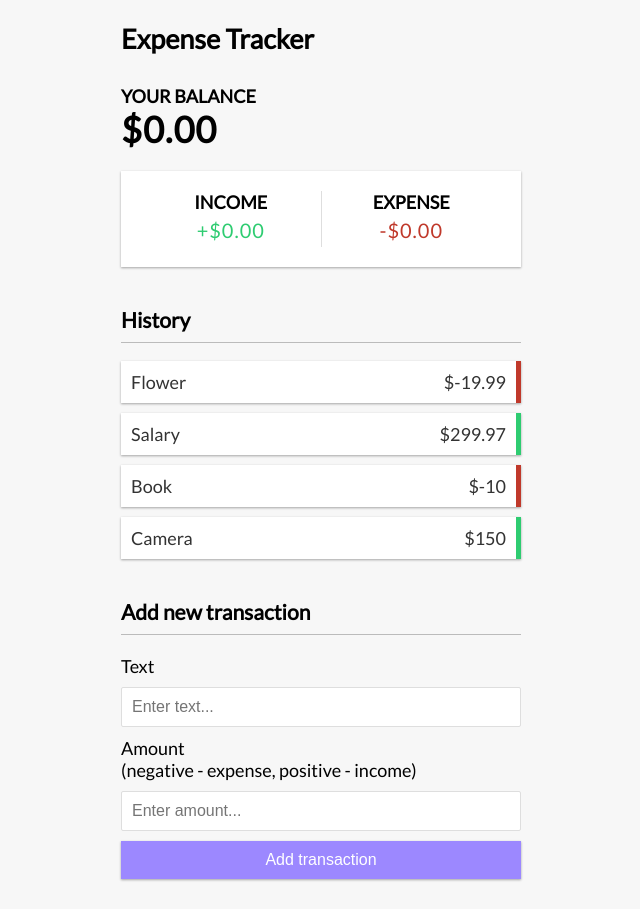
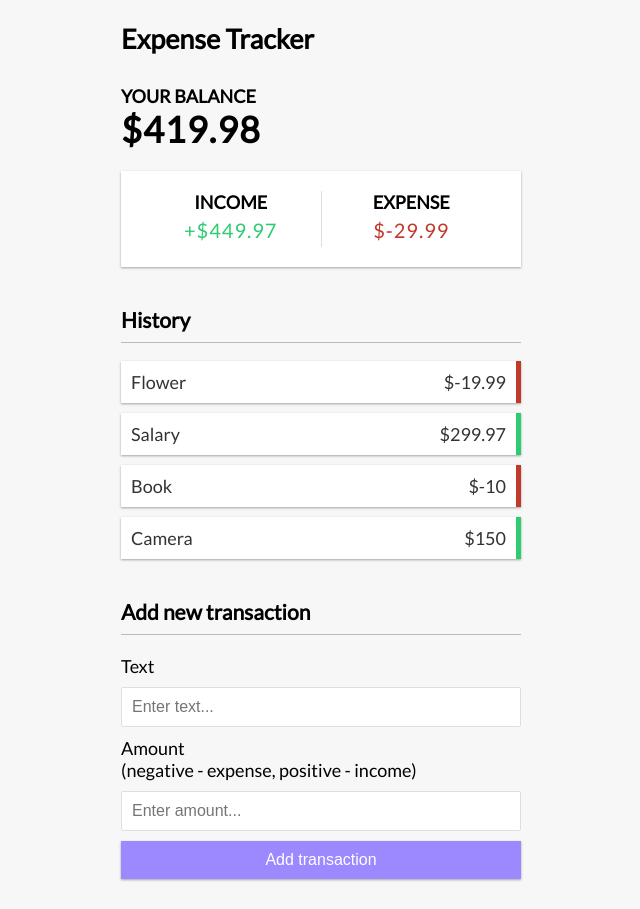
Before and after one commit to armel2015/vue3vuetify3fastifyNode, a Vue app: page / in a window 1280 px wide. Shown: the whole page, without its empty margins (319-959 px from the left). Built offline with nearby package versions, Linux system fonts and the light colour scheme.

Commit message:
Use of computed properties and filters :keyword (computed, defineProps))

```diff
--- a/src/App.vue
+++ b/src/App.vue
@@ -3,8 +3,8 @@
 <template>
   <Header />
   <div class="container">
-    <Balance />
-    <IncomeExpenses />
+    <Balance :total="total" />
+    <IncomeExpenses :income="income" :expenses="expenses" />
     <TransactionList :transactions="transactions" />
     <AddTransaction />
   </div>
@@ -17,7 +17,7 @@
 import IncomeExpenses from './components/IncomeExpenses.vue';
 import TransactionList from './components/TransactionList.vue';
 import AddTransaction from './components/AddTransaction.vue';
-import { ref } from 'vue';
+import { ref, computed } from 'vue';
 
 const transactions = ref([
   { id: 1, text: 'Flower', amount: -19.99 },
@@ -25,4 +25,31 @@
   { id: 3, text: 'Book', amount: -10 },
   { id: 4, text: 'Camera', amount: 150 }
 ]);
+
+//Get total
+const total = computed(() => {
+  return transactions.value.reduce((accumulator, transaction ) => {
+    return accumulator + transaction.amount;
+  }, 0)
+});
+
+//Get income
+const income = computed(() => {
+  return transactions.value
+  .filter((transaction) => transaction.amount > 0)
+  .reduce((accumulator, transaction ) => {
+    return accumulator + transaction.amount;
+  }, 0)
+  .toFixed(2)
+});
+
+//Get expenses
+const expenses = computed(() => {
+  return transactions.value
+  .filter((transaction) => transaction.amount < 0)
+  .reduce((accumulator, transaction ) => {
+    return accumulator + transaction.amount;
+  }, 0)
+  .toFixed(2)
+});
 </script>
--- a/src/components/Balance.vue
+++ b/src/components/Balance.vue
@@ -1,4 +1,15 @@
 <template>
   <h4>Your Balance</h4>
-  <h1 id="balance">$0.00</h1>
+  <h1 id="balance">${{ total }}</h1>
 </template>
+
+<script setup>
+import { defineProps } from 'vue'
+const props = defineProps({
+   total : {
+    type: Number,
+    required: true
+  }
+})
+
+</script>
--- a/src/components/IncomeExpenses.vue
+++ b/src/components/IncomeExpenses.vue
@@ -2,11 +2,26 @@
   <div class="inc-exp-container">
     <div>
       <h4>Income</h4>
-      <p id="money-plus" class="money plus">+$0.00</p>
+      <p id="money-plus" class="money plus">+${{ income }}</p>
     </div>
     <div>
       <h4>Expense</h4>
-      <p id="money-minus" class="money minus">-$0.00</p>
+      <p id="money-minus" class="money minus">${{ expenses }}</p>
     </div>
   </div>
 </template>
+
+<script setup>
+import {defineProps} from 'vue';
+
+const props = defineProps({
+  income: {
+    type: Number,
+    required: true
+  },
+  expenses: {
+    type: Number,
+    required: true
+  }
+})
+</script>
```
Also changed, not shown: 1 other file (tests, documents, lock files or other folders).
